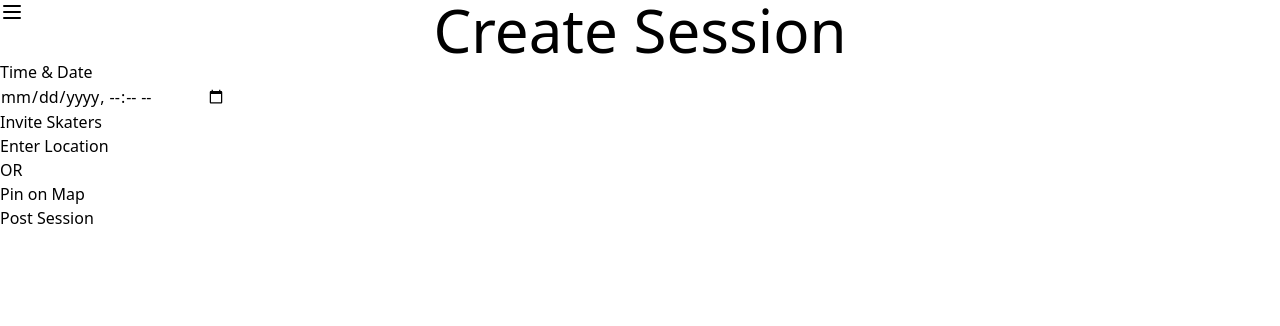
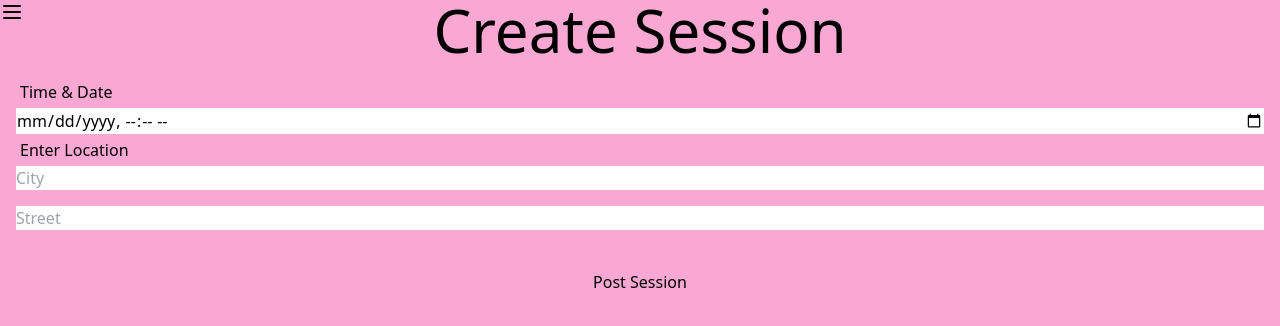
Before and after one commit to smaristeinar/Feeble-frontend, a React (Create React App) app in the folder feeble/: page /CreateSession in a window 1280 px wide. Shown: the top 326 px of the page. Built offline with nearby package versions, Linux system fonts and the light colour scheme.

Commit message:
lean code

```diff
--- a/feeble/src/App.css
+++ b/feeble/src/App.css
@@ -2,3 +2,7 @@
 @tailwind base;
 @tailwind components;
 @tailwind utilities;
+
+body{
+    background-color: rgba(249, 168, 212);
+}
--- a/feeble/src/components/EnterLocation.js
+++ b/feeble/src/components/EnterLocation.js
@@ -9,11 +9,9 @@ function EnterLocation(props) {
     return (
 
         <>
-            <h3>Enter Location</h3>
-            <input type="text" placeholder="City" /> <br />
-            <input type="text" placeholder="Street"/> <br />
-            <input type="text" placeholder="Name"/> <br />
-            <button onClick={saveLocation}>Save</button>
+            <h3 className="p-1">Enter Location</h3>
+            <input className="mb-4" type="text" placeholder="City" />
+            <input className="mb-10" type="text" placeholder="Street"/>
         </>
     )
 }
--- a/feeble/src/routes/Createsession.js
+++ b/feeble/src/routes/Createsession.js
@@ -26,17 +26,16 @@ function CreateSession() {
   return (
     <>
     <h1 className="text-center text-6xl">Create Session</h1>
-    <label>Time & Date </label> <br/>
-            <input type="datetime-local" /> <br/>
-            <button>Invite Skaters</button> <br />
-            <button
-                onClick={enterLocation}>Enter Location</button> <br/>
-            <p>OR</p>
-            <button>Pin on Map</button> <br />
+    <div className="flex flex-col justify-center p-4">
+            <h1 className="p-1">Time & Date </h1>
+            <input type="datetime-local" />
+            <EnterLocation />
             <button
                 onClick={handlePostSession}>Post Session
             </button>
+    </div>
     </>
+
   );
 }
 
```
Also changed, not shown: feeble/src/index.css (line endings or trailing spaces).
